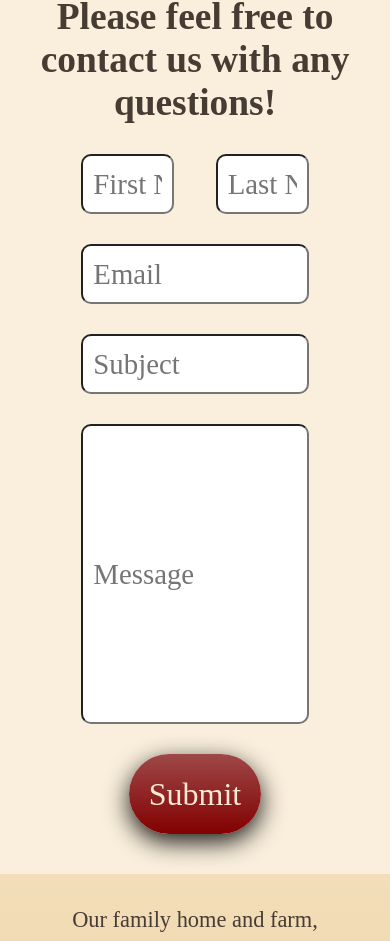
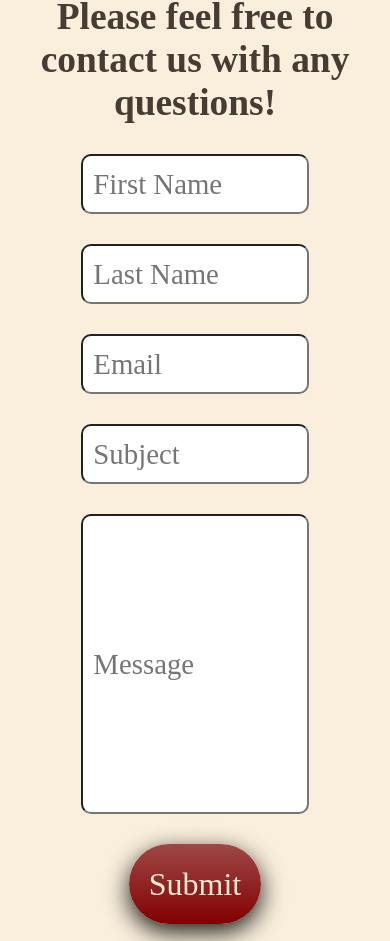
Before and after one commit to Matt-LaRochelle/carriage, a React (Create React App) app: page /contact in a window 390 px wide. Shown: the part 765-1706 px from the top of the page. Built offline with nearby package versions, Linux system fonts and the light colour scheme; a web font is replaced by a local one.

Commit message:
edit styles for small phone

```diff
--- a/src/components/about/About.module.css
+++ b/src/components/about/About.module.css
@@ -98,8 +98,8 @@
 
     .image_2_sm {
         display: block;
-        height: 300px;
-        width: auto;
+        height: auto;
+        width: 300px;
         margin-top: 80px;
         margin: auto;
         border-radius: 10px;
--- a/src/components/contact/Contact.module.css
+++ b/src/components/contact/Contact.module.css
@@ -85,3 +85,19 @@
 /* button:active {
     transitiony: 2px;
 } */
+
+@media screen and (max-width: 700px) {
+    .name {
+        flex-direction: column;
+        width: 100%;
+        justify-content: space-evenly;
+        margin-bottom: 0px;
+    }
+
+    .name input {
+        padding: 10px;
+        margin-bottom: 30px;
+        width: 73.33333%;
+        margin: 0 auto 30px;
+    }
+}
--- a/src/components/events/Events.module.css
+++ b/src/components/events/Events.module.css
@@ -67,6 +67,6 @@
 @media screen and (max-width: 850px) {
     .img1 {
         height: auto;
-        width: 50%;
+        width: 70%;
     }
 }
--- a/src/components/home/Home.module.css
+++ b/src/components/home/Home.module.css
@@ -107,7 +107,7 @@
 
 .final_content {
     font-size: 2rem;
-    padding-bottom: 40px;
+    padding: 40px;
     text-align: center;
     color: #FAECD6;
 }
@@ -124,7 +124,8 @@
 
 .final_icons i {
     font-size: 2rem;
-    padding: 20px 100px;
+    padding-left: 100px;
+    padding-right: 100px;
     color: #FAECD6;
 }
 
@@ -136,8 +137,8 @@
 
 @media screen and (max-width: 620px) {
     .mySwiper {
-        width: 400px;
-        height: 400px;
+        width: 350px;
+        height: 350px;
         padding: 50px;
         display: flex;
         margin-bottom: 30px;
@@ -146,8 +147,8 @@
     .swiperslide {
         background-position: center;
         background-size: cover;
-        width: 400px;
-        height: 400px;
+        width: 350px;
+        height: 350px;
         box-shadow: rgba(0,0,0,0.9) 0px 8px 24px;
         border-radius: 10px;
     }
--- a/src/components/lights/Lights.module.css
+++ b/src/components/lights/Lights.module.css
@@ -59,7 +59,7 @@
 }
 
 .fol {
-    width: 400px;
+    width: 300px;
     height: auto;
     border-radius: 10px;
     display: block;
--- a/src/components/links/Links.module.css
+++ b/src/components/links/Links.module.css
@@ -52,3 +52,10 @@
     height: 500px;
     width: auto;
 }
+
+@media screen and (max-width: 500px) {
+    .tan img {
+        width: 300px;
+        height: auto;
+    }
+}
```
